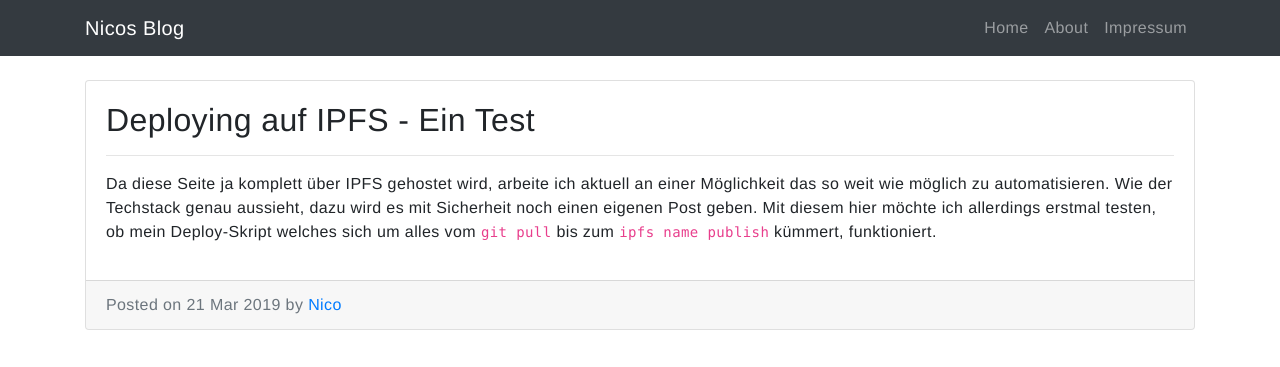
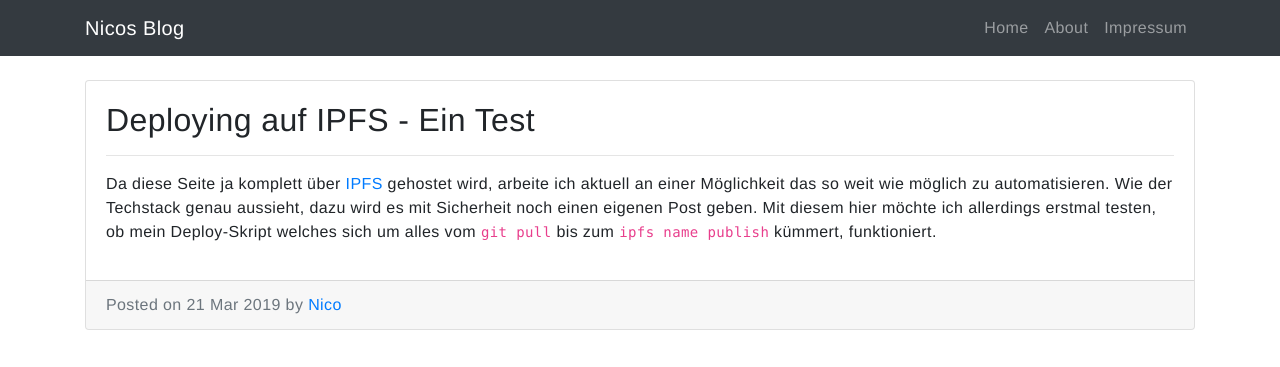
Before and after one commit to smashnet/smashblog, a Jekyll site: the page built from _posts/2019-03-21-ipfs-deploy.md, in a window 1280 px wide. Shown: the top 367 px of the page. Built offline with Jekyll 4.4.1, drawn with Linux system fonts in a browser that asks for light colours; part of the change alters nothing that is shown.

```diff
--- a/_posts/2019-03-21-ipfs-deploy.md
+++ b/_posts/2019-03-21-ipfs-deploy.md
@@ -4,4 +4,4 @@ author: nico
 title: Deploying auf IPFS - Ein Test
 #published: false
 ---
-Da diese Seite ja komplett über IPFS gehostet wird, arbeite ich aktuell an einer Möglichkeit das so weit wie möglich zu automatisieren. Wie der Techstack genau aussieht, dazu wird es mit Sicherheit noch einen eigenen Post geben. Mit diesem hier möchte ich allerdings erstmal testen, ob mein Deploy-Skript welches sich um alles vom `git pull` bis zum `ipfs name publish` kümmert, funktioniert.
+Da diese Seite ja komplett über [IPFS](https://ipfs.io) gehostet wird, arbeite ich aktuell an einer Möglichkeit das so weit wie möglich zu automatisieren. Wie der Techstack genau aussieht, dazu wird es mit Sicherheit noch einen eigenen Post geben. Mit diesem hier möchte ich allerdings erstmal testen, ob mein Deploy-Skript welches sich um alles vom `git pull` bis zum `ipfs name publish` kümmert, funktioniert.
```
